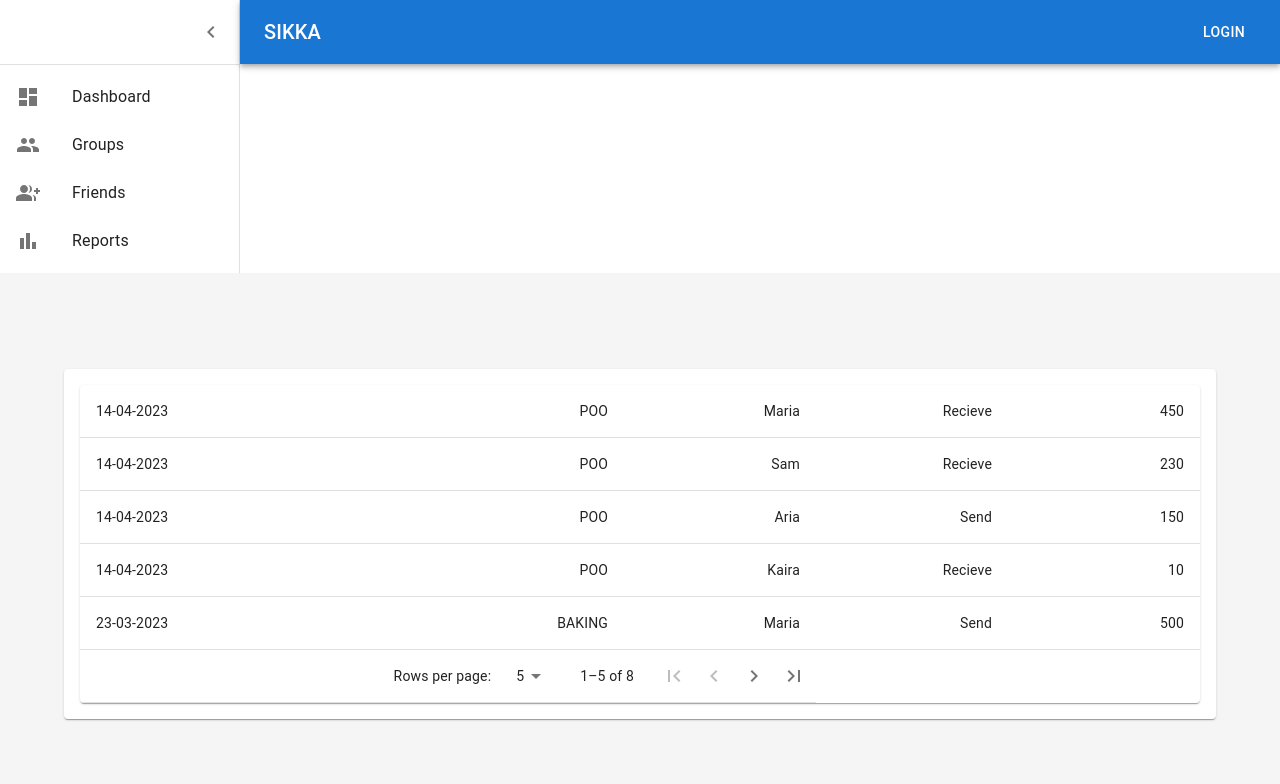
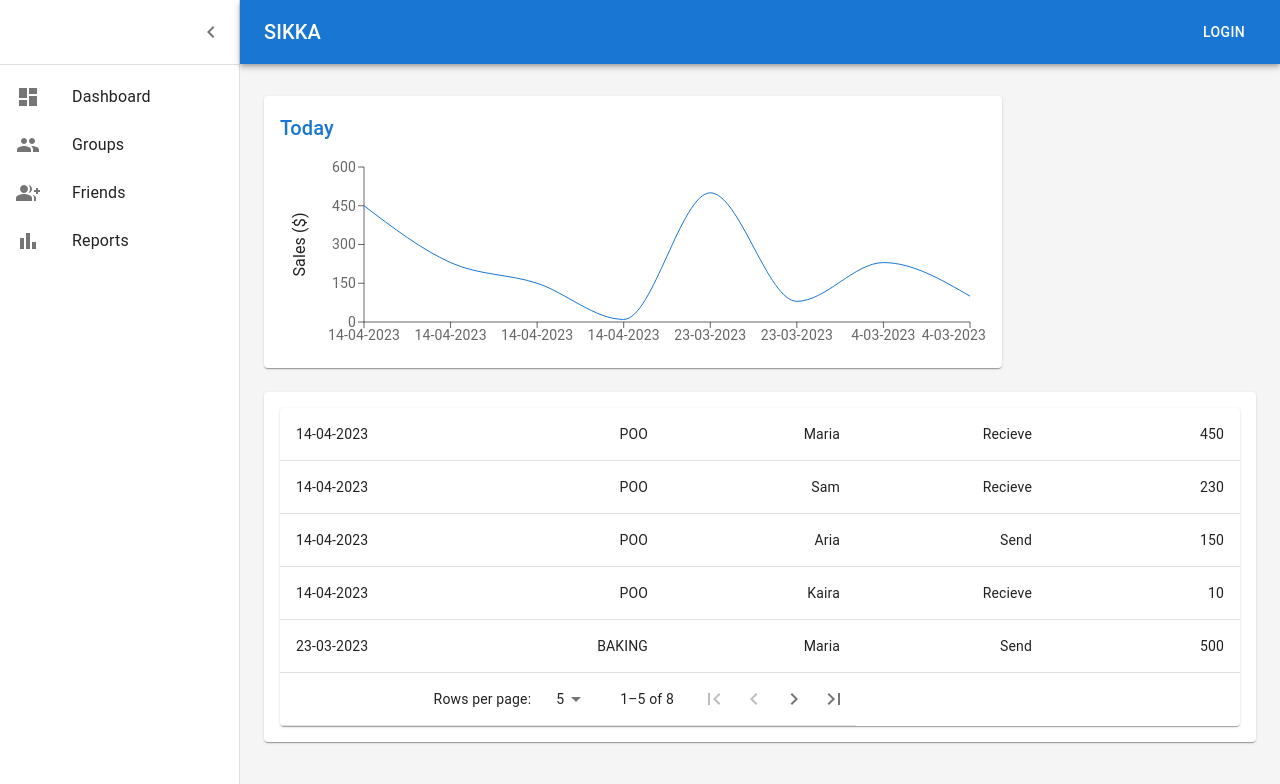
Before and after one commit to liza1212/Sikka, a React (Create React App) app: page / in a window 1280 px wide. Shown: the top 784 px of the page. Built offline with nearby package versions, Linux system fonts and the light colour scheme.

Commit message:
Fixed the scrolling problem and added chart, but the chart needs to be changed.

```diff
--- a/package.json
+++ b/package.json
@@ -14,6 +14,7 @@
     "react": "^18.2.0",
     "react-dom": "^18.2.0",
     "react-scripts": "5.0.1",
+    "recharts": "^2.5.0",
     "styled-components": "^5.3.10",
     "web-vitals": "^2.1.4"
   },
--- /dev/null
+++ b/src/components/Chart.js
@@ -0,0 +1,80 @@
+import * as React from 'react';
+import { useTheme } from '@mui/material/styles';
+import { LineChart, Line, XAxis, YAxis, Label, ResponsiveContainer } from 'recharts';
+import Title from './Title';
+
+// Generate Sales Data
+function createData(time, amount) {
+  return { time, amount };
+}
+
+const data = [
+  createData('14-04-2023', 450),
+  createData('14-04-2023', 230),
+  createData('14-04-2023', 150),
+  createData('14-04-2023', 10),
+  createData('23-03-2023', 500),
+  createData('23-03-2023', 80),
+  createData('4-03-2023', 230),
+  createData('4-03-2023', 100),
+];
+const data1 = [
+  createData('14-04-2023', 450, 'R'),
+  createData('14-04-2023', 230, 'R'),
+  createData('14-04-2023', 150, 'S'),
+  createData('14-04-2023', 10, 'R'),
+  createData('23-03-2023', 500, 'S'),
+  createData('23-03-2023', 80, 'R'),
+  createData('4-03-2023', 230, 'R'),
+  createData('4-03-2023', 100, 'S'),
+];
+
+export default function Chart() {
+  const theme = useTheme();
+
+  return (
+    <React.Fragment>
+      <Title>Today</Title>
+      <ResponsiveContainer>
+        <LineChart
+          data={data}
+          margin={{
+            top: 16,
+            right: 16,
+            bottom: 0,
+            left: 24,
+          }}
+        >
+          <XAxis
+            dataKey="time"
+            stroke={theme.palette.text.secondary}
+            style={theme.typography.body2}
+          />
+          <YAxis
+            stroke={theme.palette.text.secondary}
+            style={theme.typography.body2}
+          >
+            <Label
+              angle={270}
+              position="left"
+              style={{
+                textAnchor: 'middle',
+                fill: theme.palette.text.primary,
+                ...theme.typography.body1,
+              }}
+            >
+              Sales ($)
+            </Label>
+          </YAxis>
+          <Line
+            isAnimationActive={false}
+            type="monotone"
+            dataKey="amount"
+            stroke={theme.palette.primary.main}
+            dot={false}
+          />
+        </LineChart>
+      </ResponsiveContainer>
+    </React.Fragment>
+  );
+}
--- a/src/components/DashNavBar.js
+++ b/src/components/DashNavBar.js
@@ -6,7 +6,7 @@ import Typography from '@mui/material/Typography';
 import Button from '@mui/material/Button';
 import IconButton from '@mui/material/IconButton';
 import MenuIcon from '@mui/icons-material/Menu';
-import { styled } from '@mui/material/styles';
+import { styled,createTheme, ThemeProvider } from '@mui/material/styles';
 import MuiAppBar from '@mui/material/AppBar';
 import MuiDrawer from '@mui/material/Drawer'
 import Divider from '@mui/material/Divider';
@@ -17,6 +17,7 @@ import Grid from '@mui/material/Grid';
 import Paper from '@mui/material/Paper';
 import {mainListItems } from './ListItems'
 import RecentTransactions from './Orders';
+import Chart from './Chart';
 
 const AppBar = styled(MuiAppBar, {
   shouldForwardProp: (prop) => prop !== 'open',
@@ -63,6 +64,7 @@ const Drawer = styled(MuiDrawer, { shouldForwardProp: (prop) => prop !== 'open'
 );
 
 const drawerWidth = 240;
+const mdTheme = createTheme();
 
 const DashNavbar=()=>{
     const [open, setopen] = React.useState(true);
@@ -70,7 +72,10 @@ const DashNavbar=()=>{
         setopen(!open)
     }
     return (
-        <Box sx={{ flexGrow: 1 }}>
+  <ThemeProvider theme={mdTheme}>
+        {/* <Box sx={{ flexGrow: 1 }}> */}
+        <Box sx={{ display: 'flex' }}>
+
       <AppBar position="absolute" open={open}>
         <Toolbar sx={{
           pr:'24px',
@@ -130,7 +135,7 @@ const DashNavbar=()=>{
           <Container maxWidth="lg" sx={{ mt: 4, mb: 4 }}>
             <Grid container spacing={3}>
               {/* Chart */}
-              {/* <Grid item xs={12} md={8} lg={9}>
+              <Grid item xs={12} md={8} lg={9}>
                 <Paper
                   sx={{
                     p: 2,
@@ -141,7 +146,7 @@ const DashNavbar=()=>{
                 >
                   <Chart />
                 </Paper>
-              </Grid> */}
+              </Grid>
               {/* Recent Deposits */}
               {/* <Grid item xs={12} md={4} lg={3}>
                 <Paper
@@ -167,6 +172,7 @@ const DashNavbar=()=>{
 
         </Box>
     </Box>
+    </ThemeProvider>
     )
 }
 
--- /dev/null
+++ b/src/components/Title.js
@@ -0,0 +1,17 @@
+import * as React from 'react';
+import PropTypes from 'prop-types';
+import Typography from '@mui/material/Typography';
+
+function Title(props) {
+  return (
+    <Typography component="h2" variant="h6" color="primary" gutterBottom>
+      {props.children}
+    </Typography>
+  );
+}
+
+Title.propTypes = {
+  children: PropTypes.node,
+};
+
+export default Title;
```
Also changed, not shown: 1 other file (tests, documents, lock files or other folders).
